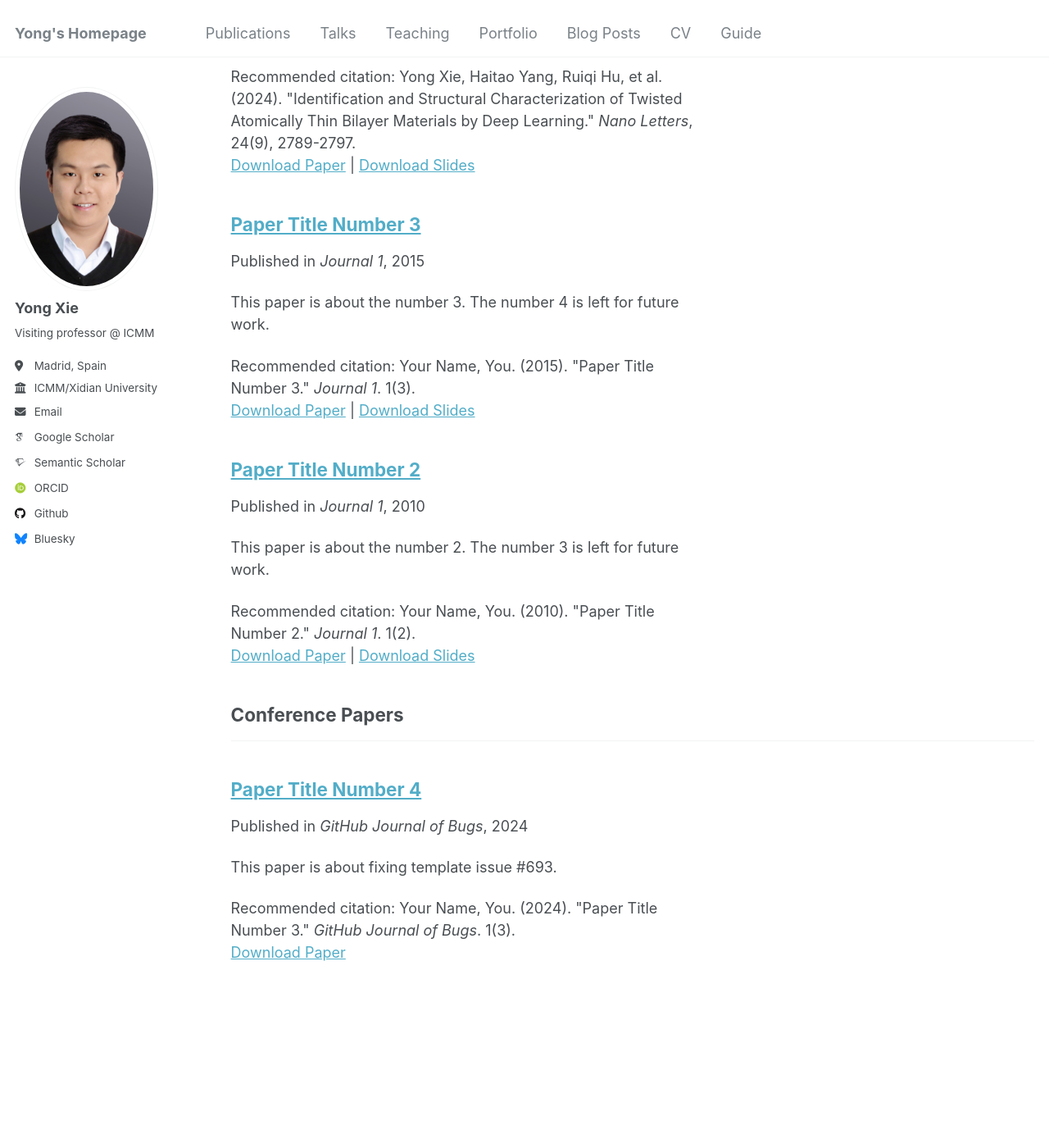
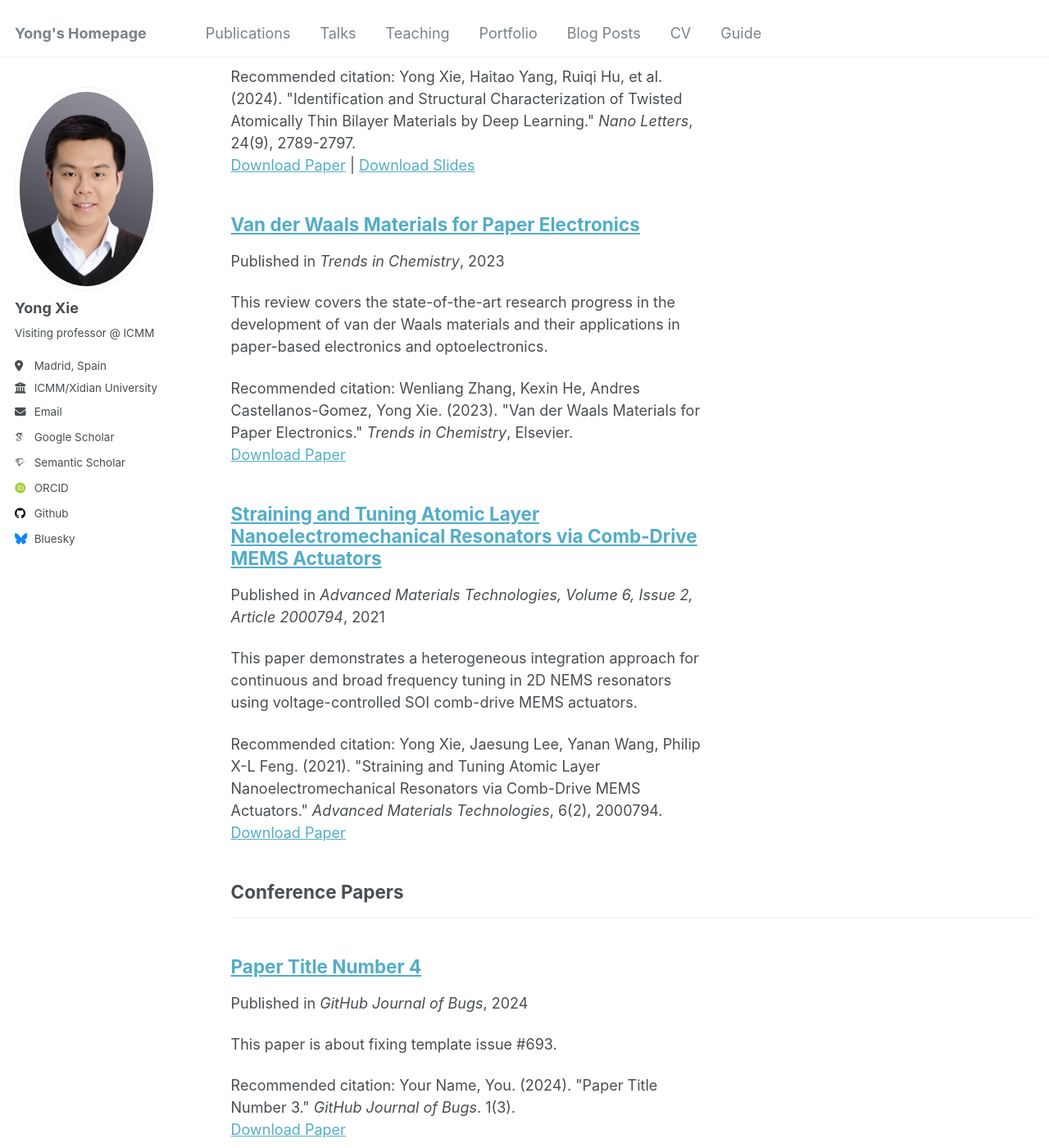
Before and after one commit to YongXie-ICMM/yongxie-icmm.github.io, a Jekyll site: the page built from _pages/publications.html, in a window 1280 px wide and 1400 px high, scrolled down 485 px. Shown: the whole window at 82% size. Built offline with Jekyll 4.4.1, drawn with Linux system fonts in a browser that asks for light colours; some web fonts are replaced.

```diff
--- a/_pages/publications.html
+++ b/_pages/publications.html
@@ -6,7 +6,7 @@
 ---
 
 {% if site.author.googlescholar %}
-  <div class="wordwrap">You can also find my articles on <a href="{{site.author.googlescholar}}">my Google Scholar profile</a>.</div>
+  <div class="wordwrap">You can also find my articles on <a href="{{https://scholar.google.com/citations?user=bX_QzCQAAAAJ&hl}}">my Google Scholar profile</a>.</div>
 {% endif %}
 
 {% include base_path %}
--- a/_publications/2010-10-01-paper-title-number-2.md
+++ b/_publications/2010-10-01-paper-title-number-2.md
@@ -1,14 +1,13 @@
 ---
-title: "Paper Title Number 2"
+title: "Van der Waals Materials for Paper Electronics"
 collection: publications
 category: manuscripts
-permalink: /publication/2010-10-01-paper-title-number-2
-excerpt: 'This paper is about the number 2. The number 3 is left for future work.'
-date: 2010-10-01
-venue: 'Journal 1'
-slidesurl: 'http://academicpages.github.io/files/slides2.pdf'
-paperurl: 'http://academicpages.github.io/files/paper2.pdf'
-citation: 'Your Name, You. (2010). &quot;Paper Title Number 2.&quot; <i>Journal 1</i>. 1(2).'
+permalink: /publication/2023-11-17-van-der-waals-paper-electronics
+excerpt: 'This review covers the state-of-the-art research progress in the development of van der Waals materials and their applications in paper-based electronics and optoelectronics.'
+date: 2023-11-17
+venue: 'Trends in Chemistry'
+paperurl: 'https://www.cell.com/trends/chemistry/fulltext/S2589-5974(23)00238-1'
+citation: 'Wenliang Zhang, Kexin He, Andres Castellanos-Gomez, Yong Xie. (2023). &quot;Van der Waals Materials for Paper Electronics.&quot; <i>Trends in Chemistry</i>, Elsevier.'
 ---
 
-The contents above will be part of a list of publications, if the user clicks the link for the publication than the contents of section will be rendered as a full page, allowing you to provide more information about the paper for the reader. When publications are displayed as a single page, the contents of the above "citation" field will automatically be included below this section in a smaller font.
+Two-dimensional van der Waals (vdW) materials have attracted extensive interest because of their superior electrical, optical, thermodynamic, and mechanical properties, which hold great potential in the development of flexible paper-based devices. The family of vdW materials is significantly diverse, and their electronic features range from metallic to semiconducting and superconducting. This review covers the state-of-the-art research progress in the development of various vdW materials, from fabrication to applications in paper-based electronics and optoelectronics. In particular, the promising applications of vdW materials integrated with paper as flexible mechanical sensors, environmental sensors, and photodetectors are highlighted. The remaining challenges and prospects relat
--- a/_publications/2015-10-01-paper-title-number-3.md
+++ b/_publications/2015-10-01-paper-title-number-3.md
@@ -1,14 +1,13 @@
 ---
-title: "Paper Title Number 3"
+title: "Straining and Tuning Atomic Layer Nanoelectromechanical Resonators via Comb-Drive MEMS Actuators"
 collection: publications
 category: manuscripts
-permalink: /publication/2015-10-01-paper-title-number-3
-excerpt: 'This paper is about the number 3. The number 4 is left for future work.'
-date: 2015-10-01
-venue: 'Journal 1'
-slidesurl: 'http://academicpages.github.io/files/slides3.pdf'
-paperurl: 'http://academicpages.github.io/files/paper3.pdf'
-citation: 'Your Name, You. (2015). &quot;Paper Title Number 3.&quot; <i>Journal 1</i>. 1(3).'
+permalink: /publication/2021-02-straining-tuning-nems-comb-drive
+excerpt: 'This paper demonstrates a heterogeneous integration approach for continuous and broad frequency tuning in 2D NEMS resonators using voltage-controlled SOI comb-drive MEMS actuators.'
+date: 2021-02-01
+venue: 'Advanced Materials Technologies, Volume 6, Issue 2, Article 2000794'
+paperurl: 'https://onlinelibrary.wiley.com/doi/full/10.1002/admt.202000794'
+citation: 'Yong Xie, Jaesung Lee, Yanan Wang, Philip X-L Feng. (2021). &quot;Straining and Tuning Atomic Layer Nanoelectromechanical Resonators via Comb-Drive MEMS Actuators.&quot; <i>Advanced Materials Technologies</i>, 6(2), 2000794.'
 ---
 
-The contents above will be part of a list of publications, if the user clicks the link for the publication than the contents of section will be rendered as a full page, allowing you to provide more information about the paper for the reader. When publications are displayed as a single page, the contents of the above "citation" field will automatically be included below this section in a smaller font.
+Broad frequency tuning is an essential attribute desired in resonant nano/microelectromechanical systems (NEMS/MEMS) and their many applications. Endowed with ultrahigh intrinsic strain limits, combined with other unconventional properties, atomically thin 2D crystalline materials are excellent candidates for building highly tunable resonant NEMS. Here a heterogeneous integration approach is demonstrated to enable on-chip, continuous, and broad frequency tuning in 2D NEMS resonators by directly controlling strain via voltage-controlled silicon-on-insulator (SOI) comb-drive MEMS actuators. By varying the comb-drive actuation voltage, resonance frequency of the 2D NEMS can be tuned as large as 75% continuously with precise control. The comb-drive actuation-enabled direct straining and tuning also yield quality (Q) factor boost up to twofold.
```
